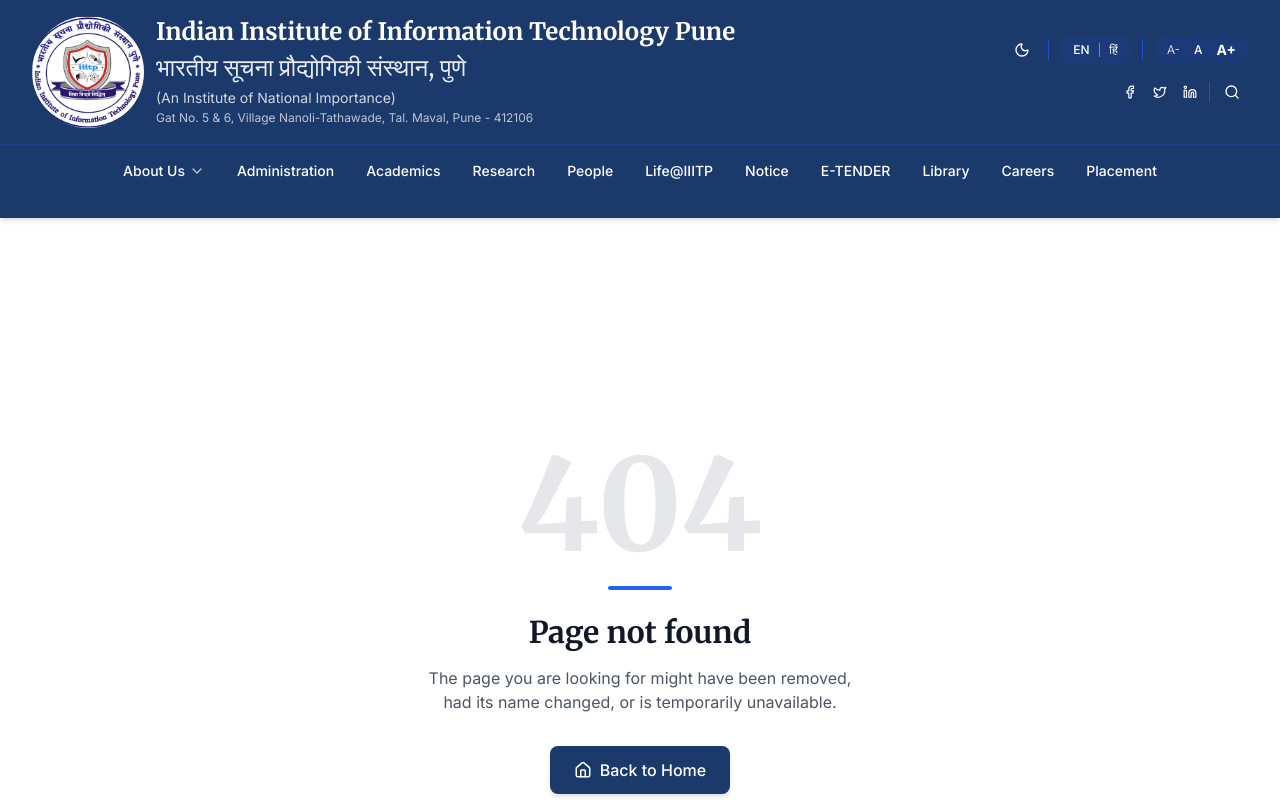
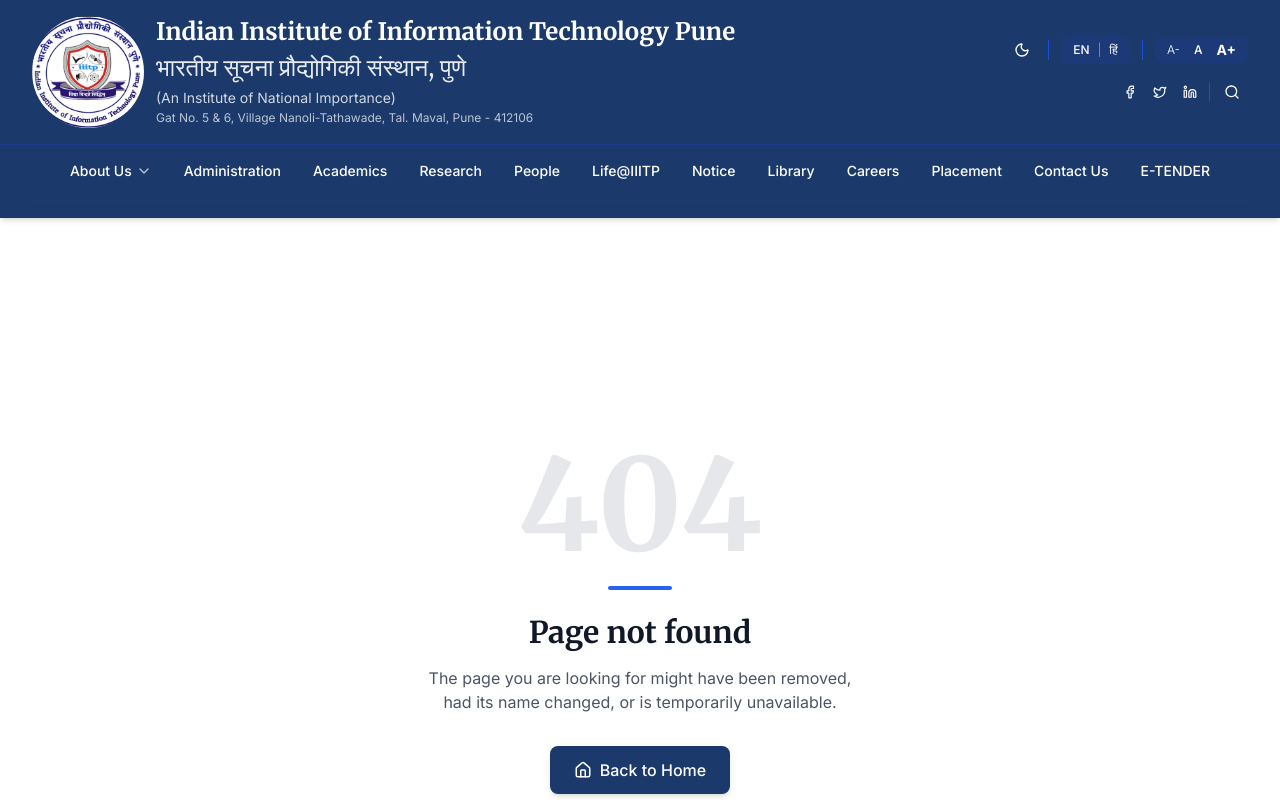
Before and after one commit to iiitp-official/website, a React (Vite) app: page /NIRF/7.pdf in a window 1280 px wide. Shown: the top 800 px of the page. Built offline with nearby package versions, Linux system fonts and the light colour scheme.

Commit message:
Breadcrumb bug fixed

```diff
--- a/src/components/layout/Navbar.jsx
+++ b/src/components/layout/Navbar.jsx
@@ -144,14 +144,14 @@ const Navbar = () => {
     { name: "People", path: "/people", hasDropdown: false },
     { name: "Life@IIITP", path: "/life", hasDropdown: false },
     { name: "Notice", path: "/notice", hasDropdown: false },
-    { name: "E-TENDER", path: "/e-tender", hasDropdown: false },
     { name: "Library", path: "/library", hasDropdown: false },
     { name: "Careers", path: "/careers", hasDropdown: false },
     { name: "Placement", path: "/placement", hasDropdown: false },
+    { name: "Contact Us", path: "/contact", hasDropdown: false },
+    { name: "E-TENDER", path: "/e-tender", hasDropdown: false },
   ];
 
   const secondaryLinks = [
-    // { name: "Contact Us", path: "/contact" },
     // { name: "Fees", path: "/fees" },
     // { name: "NIRF", path: "/nirf" },
     // { name: "Report and Minutes", path: "/#" },
--- a/src/components/shared/Breadcrumb.jsx
+++ b/src/components/shared/Breadcrumb.jsx
@@ -4,7 +4,7 @@ import { ChevronRight, Home } from 'lucide-react';
 
 const Breadcrumb = () => {
   const location = useLocation();
-  const pathnames = location.pathname.split('/').filter((x) => x);
+  const pathnames = location.pathname.split('/').filter((x) => x && x.toLowerCase() !== 'about');
 
   return (
     <nav aria-label="Breadcrumb" className="flex items-center text-sm font-medium text-blue-200 dark:text-gray-400 overflow-x-auto whitespace-nowrap no-scrollbar pb-1">
```
